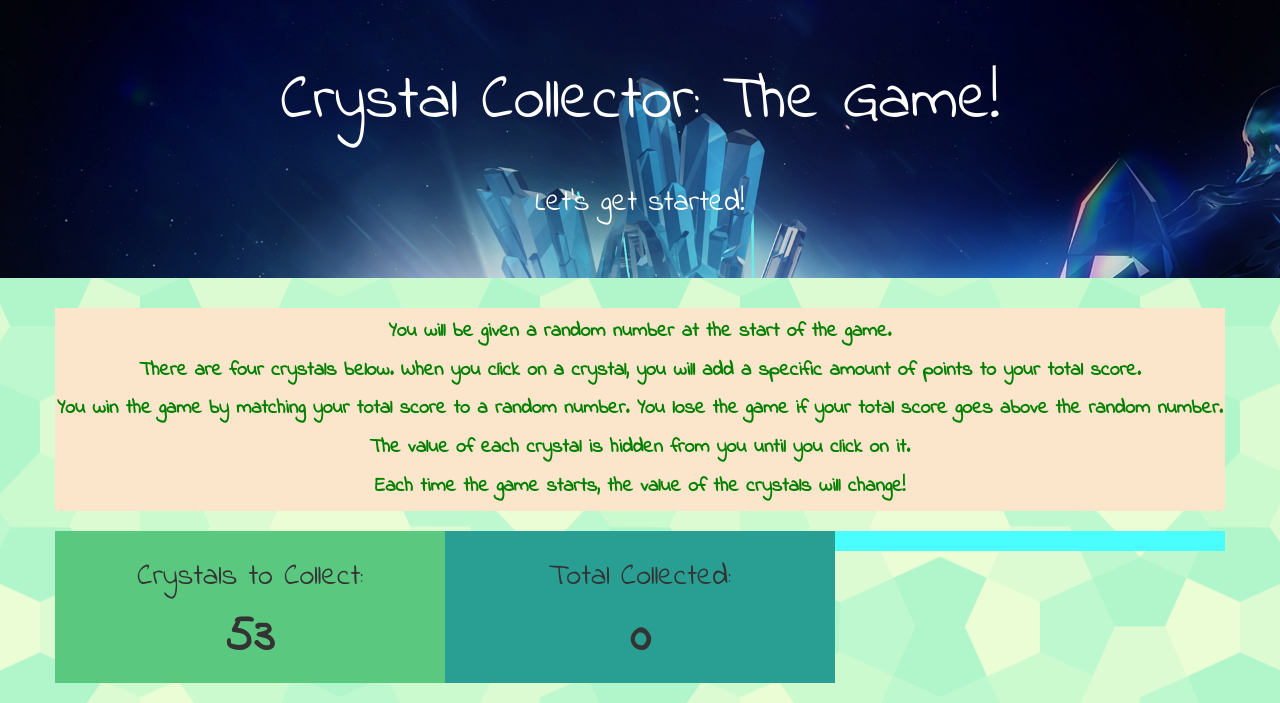
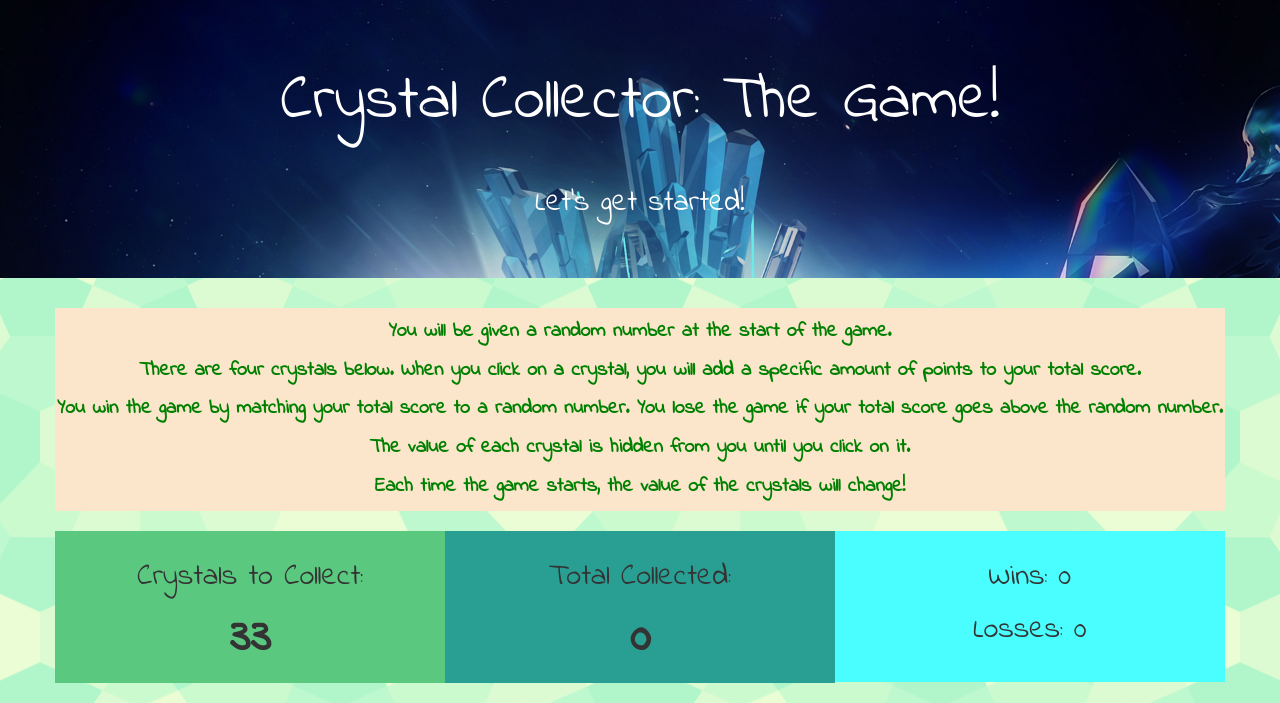
Before and after one commit to andrewpcarr/week-4-game, a PHP site: page / in a window 1280 px wide. Shown: the top 703 px of the page. Run offline with PHP 8.4, Linux system fonts and the light colour scheme; some libraries are stand-ins or nearby versions.

Commit message:
working game, calculates wins/losses and resets gameplay

```diff
--- a/assets/css/style.css
+++ b/assets/css/style.css
@@ -42,7 +42,7 @@ body {
 #score {
 	background-color: #4afdfe;
 	padding-top: 10px;
-	padding-bottom: 10px;
+	padding-bottom: 25px;
 }
 
 img {
--- a/assets/javascript/game.js
+++ b/assets/javascript/game.js
@@ -1,15 +1,25 @@
 $(document).ready(function() {
 
-// Create score-keeping variables
-var randomNumber = Math.floor(Math.random() * (85 - 30 + 1)) + 30;
-var wins = 0;
-var losses = 0;
-var totalCollect = 0;
-var showTotal = $('#userTotal');
+var randomNumber;						// Number the user must match to win
+var wins = 0;							// Total wins
+var losses = 0;							// Total Losses
+var totalCollect = 0;					// Total crystal collected in single game
+var showTotal = $('#userTotal');		// Displays totalCollect
+var totalWins = $('#totalWins');		// Displays wins
+var totalLosses = $('#totalLosses');	// Displays losses
+
+// Display total wins/losses and choose random number user must match
+function winLoss() {
+	randomNumber = Math.floor(Math.random() * (85 - 30 + 1)) + 30;
+	$('#matchNumber').html(randomNumber);
+	totalWins.html('Wins: ' + wins);
+	totalLosses.html('Losses: ' + losses);
+	console.log(randomNumber);
+}
+
+winLoss();
 
 // Set the number the player must match and display the player's total collected
-$('#matchNumber').html(randomNumber);
-
 function showGuess() {
 	showTotal.html(totalCollect);
 }
@@ -17,10 +27,15 @@ function showGuess() {
 showGuess();
 
 // Assign random values to crystal images
-$('.crystal1').val(Math.floor(Math.random() * (7 - 1 + 1) + 1))
-$('.crystal2').val(Math.floor(Math.random() * (10 - 3 + 1) + 3))
-$('.crystal3').val(Math.floor(Math.random() * (7 - 1 + 1) + 1))
-$('.crystal4').val(Math.floor(Math.random() * (10 - 3 + 1) + 3))
+function value() {
+	$('.crystal1').val(Math.floor(Math.random() * (7 - 1 + 1) + 1))
+	$('.crystal2').val(Math.floor(Math.random() * (10 - 3 + 1) + 3))
+	$('.crystal3').val(Math.floor(Math.random() * (7 - 1 + 1) + 1))
+	$('.crystal4').val(Math.floor(Math.random() * (10 - 3 + 1) + 3))
+
+}
+
+value();
 
 // Create variables to store random crystal values
 var crystal1 = $('.crystal1');
@@ -28,50 +43,96 @@ var crystal2 = $('.crystal2');
 var crystal3 = $('.crystal3');
 var crystal4 = $('.crystal4');
 
-// Display crystal values in the console
-console.log('Crystal 1 = ' + crystal1.val());
-console.log('Crystal 2 = ' + crystal2.val());
-console.log('Crystal 3 = ' + crystal3.val());
-console.log('Crystal 4 = ' + crystal4.val());
-
-
+// Click functions for each crystal
 $('.crystal1').on('click', function() {
+	// Adds crystal value to totalCollect
 	totalCollect += Number(crystal1.val());
 	showGuess();
+	// Checks to see if user won
 	if (totalCollect === randomNumber) {
 		alert('YOU ARE THE ULTIMATE CRYSTAL COLLECTOR! SEE YOU AT THE LOCAL TAVERN!');
+		wins++;
+		totalCollect = 0;
+		winLoss();
+		showGuess();
+		value();
+	// Checks to see if user lost
 	} else if (totalCollect > randomNumber) {
-		alert('You have FAILED your mission! SAD!')
+		alert('You have FAILED your mission! SAD! FAKE CRYSTAL COLLECTOR!');
+		losses++;
+		totalCollect = 0;
+		winLoss();
+		showGuess();
+		value();
 	}
 })
 
 $('.crystal2').on('click', function() {
+	// Adds crystal value to totalCollect
 	totalCollect += Number(crystal2.val());
 	showGuess();
+	// Checks to see if user won
 	if (totalCollect === randomNumber) {
 		alert('YOU ARE THE ULTIMATE CRYSTAL COLLECTOR! SEE YOU AT THE LOCAL TAVERN!');
+		wins++;
+		totalCollect = 0;
+		winLoss();
+		showGuess();
+		value();
+	// Checks to see if user lost
 	} else if (totalCollect > randomNumber) {
-		alert('You have FAILED your mission! SAD!')
+		alert('You have FAILED your mission! SAD! FAKE CRYSTAL COLLECTOR!');
+		losses++;
+		totalCollect = 0;
+		winLoss();
+		showGuess();
+		value();
 	}
 })
 
 $('.crystal3').on('click', function() {
+	// Adds crystal value to totalCollect
 	totalCollect += Number(crystal3.val());
 	showGuess();
+	// Checks to see if user won
 	if (totalCollect === randomNumber) {
 		alert('YOU ARE THE ULTIMATE CRYSTAL COLLECTOR! SEE YOU AT THE LOCAL TAVERN!');
+		wins++;
+		totalCollect = 0;
+		winLoss();
+		showGuess();
+		value();
+	// Checks to see if user lost
 	} else if (totalCollect > randomNumber) {
-		alert('You have FAILED your mission! SAD!')
+		alert('You have FAILED your mission! SAD! FAKE CRYSTAL COLLECTOR!');
+		losses++;
+		totalCollect = 0;
+		winLoss();
+		showGuess();
+		value();
 	}
 })
 
 $('.crystal4').on('click', function() {
+	// Adds crystal value to totalCollect
 	totalCollect += Number(crystal4.val());
 	showGuess();
+	// Checks to see if user won
 	if (totalCollect === randomNumber) {
 		alert('YOU ARE THE ULTIMATE CRYSTAL COLLECTOR! SEE YOU AT THE LOCAL TAVERN!');
+		wins++;
+		totalCollect = 0;
+		winLoss();
+		showGuess();
+		value();
+	// Checks to see if user lost
 	} else if (totalCollect > randomNumber) {
-		alert('You have FAILED your mission! SAD!')
+		alert('You have FAILED your mission! SAD! FAKE CRYSTAL COLLECTOR!');
+		losses++;
+		totalCollect = 0;
+		winLoss();
+		showGuess();
+		value();
 	}
 })
 
--- a/index.html
+++ b/index.html
@@ -46,8 +46,8 @@
 			<div id="userTotal"></div>
 		</div>
 		<div class="col-md-4 text-center" id="score">
-			<div id="totalWins"></div>
-			<div id="totalLosses"></div>
+			<h2 id="totalWins">Total Wins: </h2>
+			<h2 id="totalLosses">Total Losses: </h2>
 		</div>
 	</div>
 
@@ -60,6 +60,12 @@
 	</div>
 </div>
 
+<footer>
+        <div class="container text-center">
+            <span class="copyright">Copyright &copy; Andrew Carr 2017</span>
+        </div>
+</footer>
+
 <!-- Linked JavaScript logic -->
 <script type="text/javascript" src="assets/javascript/game.js"></script>
 </body>
```
